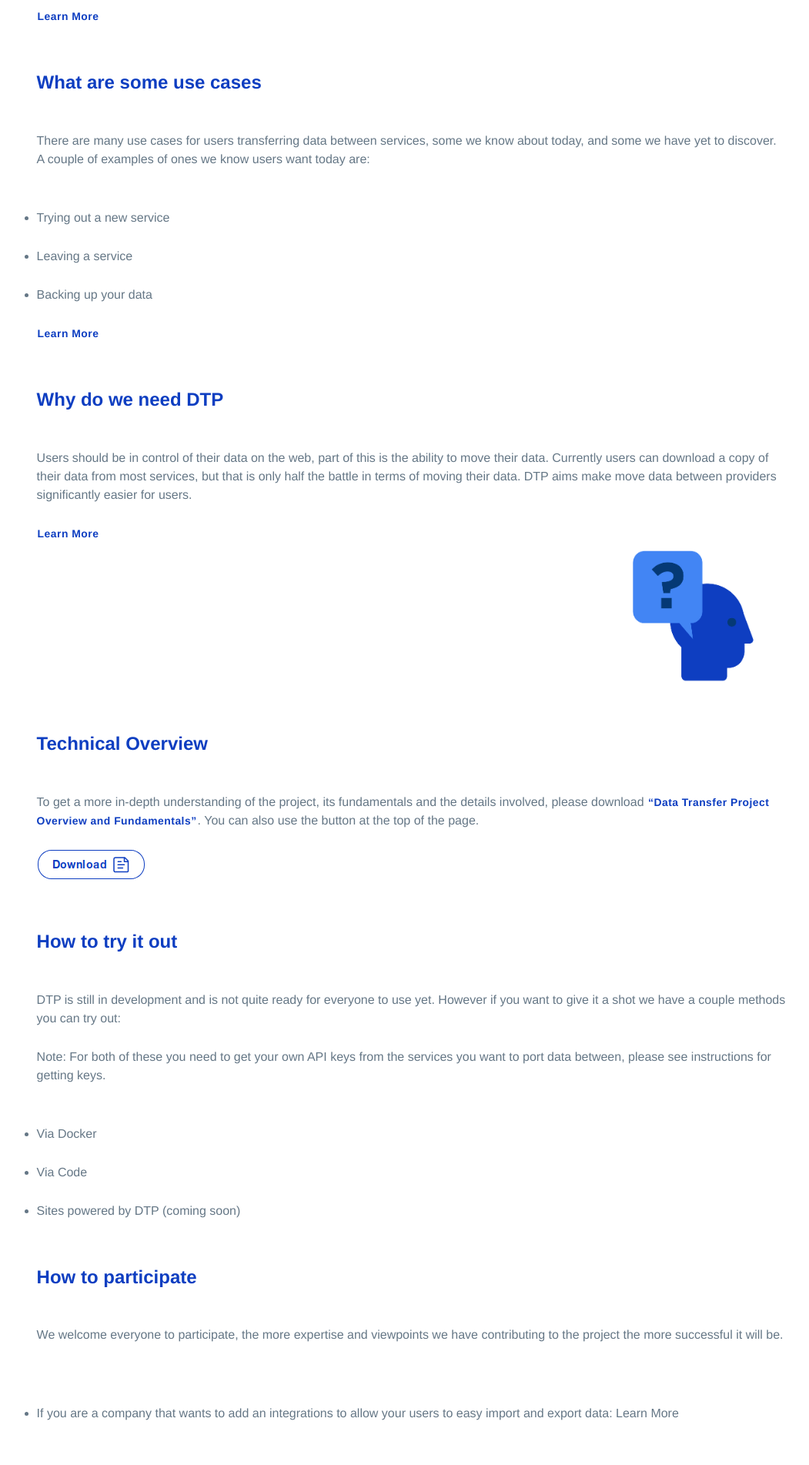
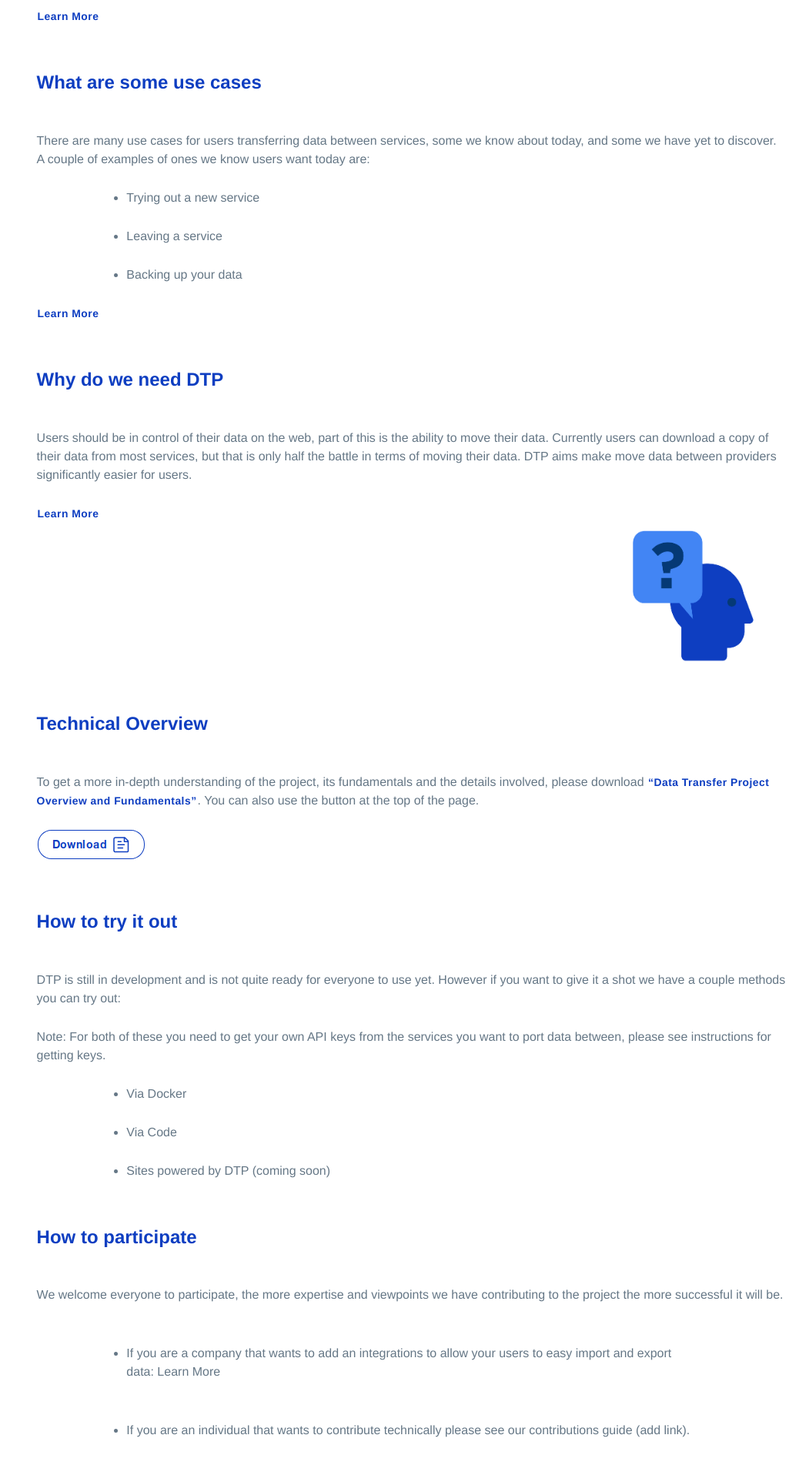
Before and after one commit to holachuy/staging-dtp, a Jekyll site: the page built from index.md, in a window 1280 px wide. Shown: the part 1435-3338 px from the top of the page at 77% size, without its empty margins (106-1157 px from the left). Built offline with Jekyll 4.4.1, drawn with Linux system fonts in a browser that asks for light colours; our own code applies the rules of GitHub Pages for plain Markdown files.

Commit message:
Update style.scss

```diff
--- a/assets/css/style.scss
+++ b/assets/css/style.scss
@@ -36,7 +36,7 @@ $section-headings-color: #2a8de1;
     vertical-align: middle;
 }
 
-.main-content, ul, li {
+.main-content, ul {
     max-width: none;
     width: auto;
     margin-right: 12%;
@@ -61,7 +61,7 @@ h2 {
     clear: both;
 }
 
-p, ul, li {
+p, li {
     font-family: "Helvetica Neue LT", "Helvetica Neue", Helvetica, Arial, sans-serif;
     /* font-weight: 700; */
     /* font-size: 1.5rem; */
```
